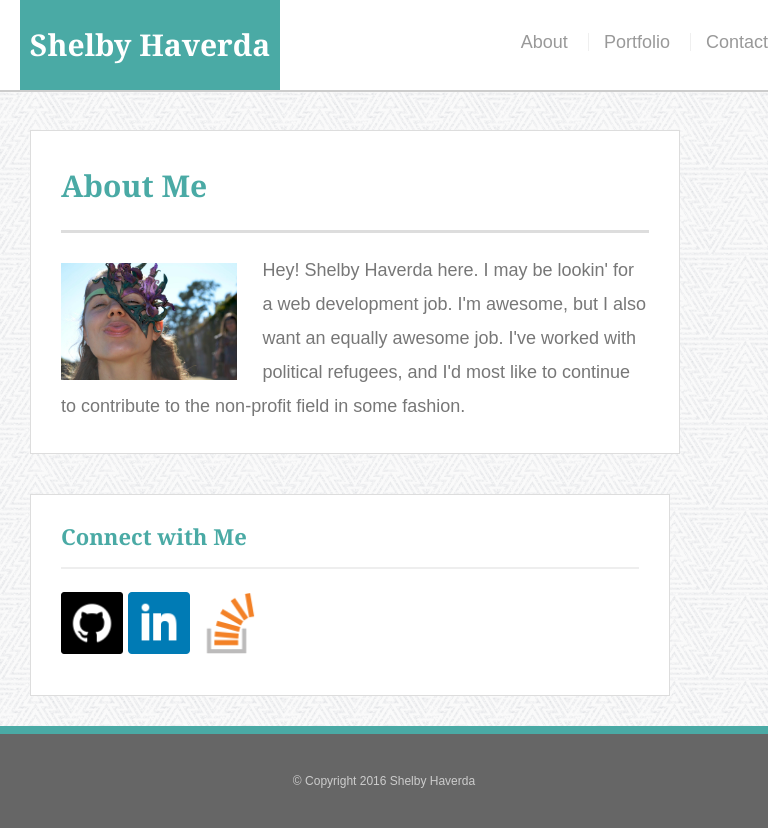
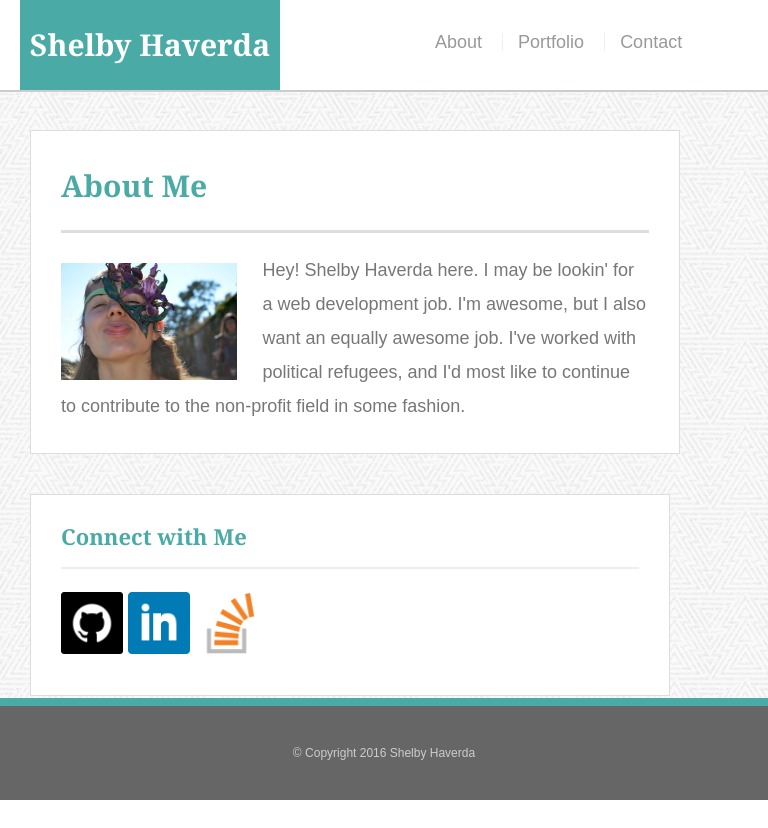
Before and after one commit to Shaverda/Responsive-Portfolio, a PHP site: page /index.php in a window 768 px wide. After the commit the page ends 800 px from the top, so only its background shows below. Run offline with PHP 8.4, Linux system fonts and the light colour scheme.

Commit message:
made myself feel better

```diff
--- a/assets/styles.css
+++ b/assets/styles.css
@@ -60,7 +60,7 @@ h3 {
 	height: 90px;
 	background: #4aaaa5;
 	float: left;
-	font-family: 'Georgia', Times, Times New Roman, serif;
+	font-family: 'Georgia', Times, "Times New Roman", serif;
 	text-align: center;
 	line-height: 90px;
 	color: #fff;
@@ -97,7 +97,13 @@ footer {
 	color: #ccc;
 	font-size: 12px;
 	text-align: center;
+	position: absolute;
+ 	right: 0;
+  	bottom: 0;
+  	left: 0;
 }
+
+
 
 /*sidebar*/
 
@@ -225,6 +231,10 @@ input[type=submit] {
 	#logo {
 		margin-left: 20px;
 	}
+	nav {
+		float: left;
+		margin-left: 375px;
+	}
 	/* #main-container {
 		margin-left: 20px;
 		max-width: 550px;
@@ -266,7 +276,9 @@ input[type=submit] {
 	.work-section {
 		max-width: 650px;
 	}
-
+	nav {
+		margin-left: 125px;
+	}
 }
 
 @media screen and (max-width: 640px) {
@@ -294,6 +306,7 @@ input[type=submit] {
 	}
 	nav {
 		float: left;
+		margin-left: 0px;
 	}
 	nav a {
 		display:inline;
```
